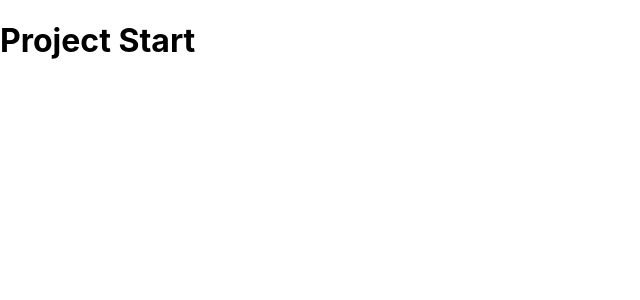
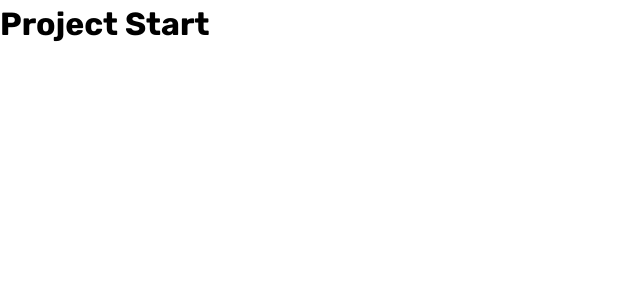
Before and after one commit to STomlinson1/ip-address-tracker, a Next.js app: page / in a window 1280 px wide. Shown: the top 300 px of the page, without its empty margins (0-640 px from the left). Built offline with nearby package versions, Linux system fonts and the light colour scheme.

Commit message:
bring in reset.

```diff
--- a/styles/abstracts/_index.scss
+++ b/styles/abstracts/_index.scss
@@ -1,4 +1,3 @@
 @forward './colors';
-@forward './fonts';
 @forward './mixins';
 @forward './breakpoints';
--- a/styles/main.scss
+++ b/styles/main.scss
@@ -1,16 +1,2 @@
-html,
-body {
-  padding: 0;
-  margin: 0;
-  font-family: -apple-system, BlinkMacSystemFont, Segoe UI, Roboto, Oxygen,
-    Ubuntu, Cantarell, Fira Sans, Droid Sans, Helvetica Neue, sans-serif;
-}
-
-a {
-  color: inherit;
-  text-decoration: none;
-}
-
-* {
-  box-sizing: border-box;
-}
+@import './base/reset';
+@import './base/utils';
```
Also changed, not shown: styles/abstracts/_fonts.scss (deleted).
